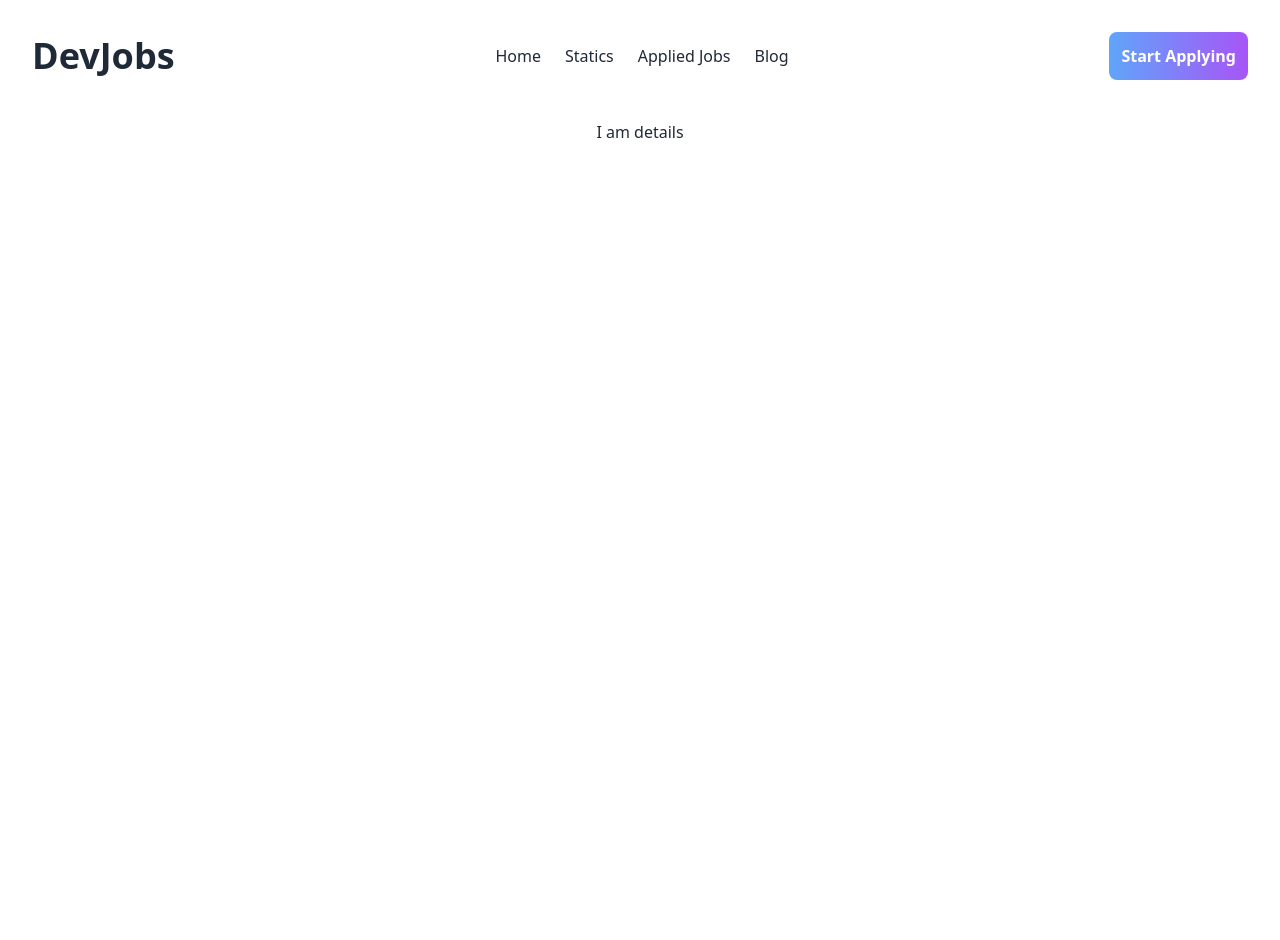
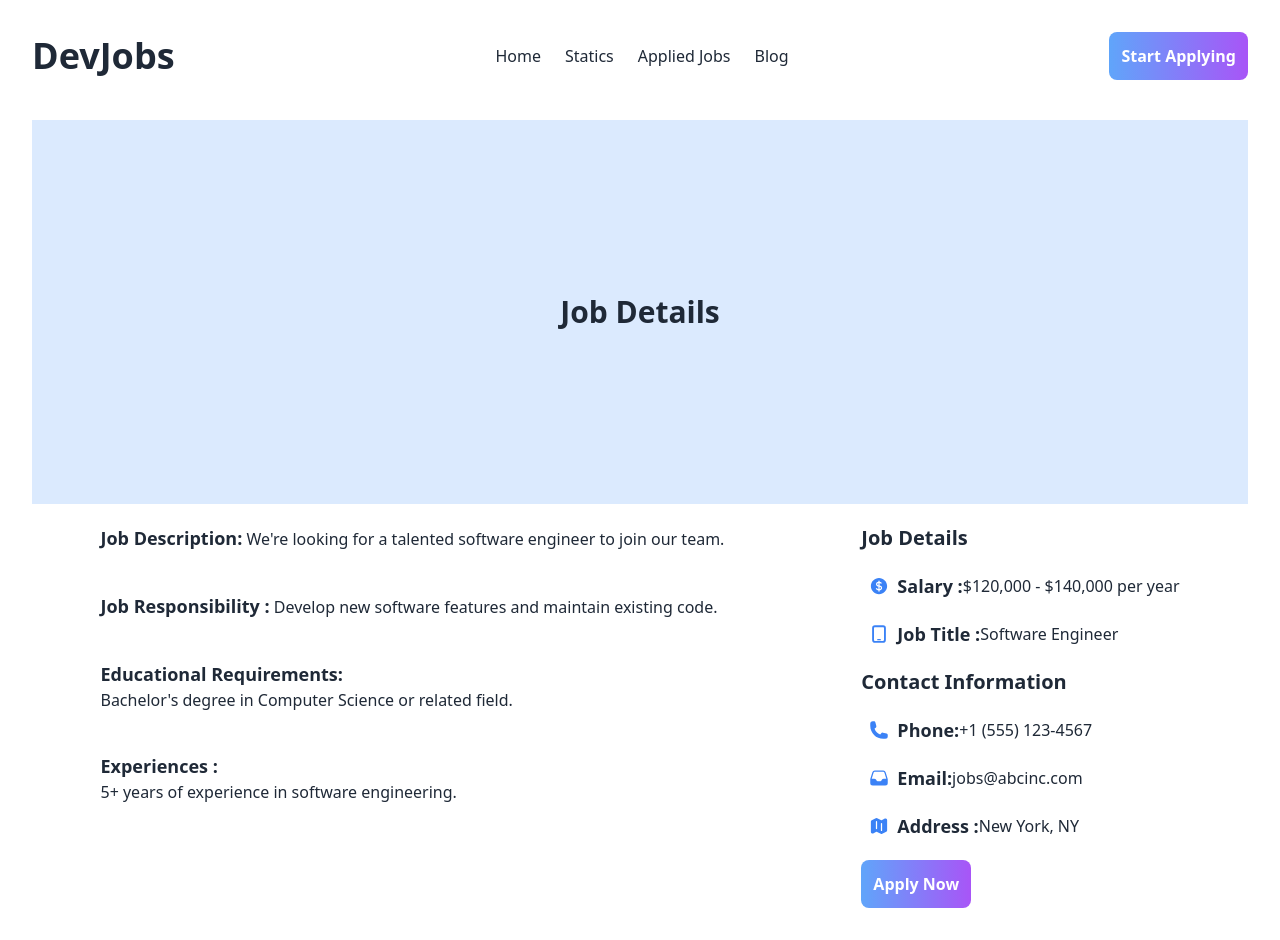
Before and after one commit to RayhanUddinFarhad/CareerHub, a React (Vite) app: page /details/1 in a window 1280 px wide. Before the commit the page ends 800 px from the top, so only its background shows below. Built offline with nearby package versions, Linux system fonts and the light colour scheme.

Commit message:
Job description completed

```diff
--- a/package.json
+++ b/package.json
@@ -9,6 +9,7 @@
     "preview": "vite preview"
   },
   "dependencies": {
+    "@heroicons/react": "^2.0.17",
     "daisyui": "^2.51.5",
     "localforage": "^1.10.0",
     "match-sorter": "^6.3.1",
--- a/src/components/Home/Home.jsx
+++ b/src/components/Home/Home.jsx
@@ -8,10 +8,10 @@ const Home = () => {
     const data = useLoaderData()
     const [seeAll, setSeeAll] = useState(false)
 
-    const showMore =  () => {
+    const showMore = () => {
 
 
-        setSeeAll (true)
+        setSeeAll(true)
 
 
 
@@ -36,7 +36,7 @@ const Home = () => {
                         data &&
 
 
-data.slice( 0, seeAll? 6: 4).map (data =>   <FeaturedJobs key = {data.id} data = {data}></FeaturedJobs>
+                        data.slice(0, seeAll ? 6 : 4).map(data => <FeaturedJobs key={data.id} data={data}></FeaturedJobs>
                         )
                     }
                 </div>
--- a/src/components/layout/Details.jsx
+++ b/src/components/layout/Details.jsx
@@ -1,6 +1,8 @@
 import { data } from 'autoprefixer';
 import React, { useEffect, useState } from 'react';
 import { useParams } from 'react-router-dom';
+import { BeakerIcon, CurrencyDollarIcon, DeviceTabletIcon, PhoneIcon, InboxIcon, MapIcon  } from '@heroicons/react/24/solid'
+
 
 const Details = () => {
 
@@ -19,10 +21,55 @@ const Details = () => {
   console.log (job)
 
     return (
-        <div>
-            I am details
+       <div>
+
+        <div className='h-96 flex justify-center items-center bg-blue-100 mb-5'>
+            <h1 className='text-3xl font-bold'>Job Details</h1>
+
+
+
+
 
         </div>
+
+
+{
+
+    job && <div className='lg:flex justify-around'>
+    <div className='text-left space-y-10'>
+
+     <h1><span className='text-lg font-bold'>Job Description:</span> {job.job_description}</h1>
+     <p><span className='text-lg font-bold'>Job Responsibility :</span> {job.job_responsibility}</p>
+     <p><span className='text-lg font-bold'>Educational Requirements: <br /> </span>{job.educational_requirements}</p>
+     <p><span className='text-lg font-bold'>Experiences : <br /> </span>{job.experiences}</p>
+
+
+
+
+
+
+    </div>
+
+    <div className=' text-left space-y-5'>
+     <p className='text-xl font-bold text-left'>Job Details</p>
+     <p className='flex  items-center'> <CurrencyDollarIcon className='w-5 mx-2 text-blue-500'></CurrencyDollarIcon> <span className='text-lg font-bold text-left'>Salary :</span> {job.salary}</p>
+     <p className='flex  items-center'><DeviceTabletIcon className='w-5 mx-2 text-blue-500'></DeviceTabletIcon> <span className='text-lg font-bold text-left'>Job Title :</span>{job.job_title}</p>
+     <p className='flex  items-center'> <span className='text-xl font-bold text-center '> Contact Information </span>  </p>
+     <p className='flex  items-center'><PhoneIcon className='w-5 mx-2 text-blue-500'></PhoneIcon> <span className='text-lg font-bold text-left'>Phone: </span> {job.contact_information[0].phone}</p>
+     <p className='flex  items-center'><InboxIcon className='w-5 mx-2 text-blue-500'></InboxIcon> <span className='text-lg font-bold'>Email: </span> {job.contact_information[0].email} </p>
+     <p className='flex  items-center'><MapIcon className='w-5 mx-2 text-blue-500'></MapIcon> <span className='text-lg font-bold'>Address : </span>{job.location}</p>
+
+     <button className='btn-primary'>Apply Now</button>
+
+
+
+
+
+    </div>
+
+ </div>
+}
+       </div>
     );
 };
 
```
Also changed, not shown: src/index.css (line endings or trailing spaces), 1 other file (tests, documents, lock files or other folders). Lines whose indentation alone changed are shown as unchanged.
